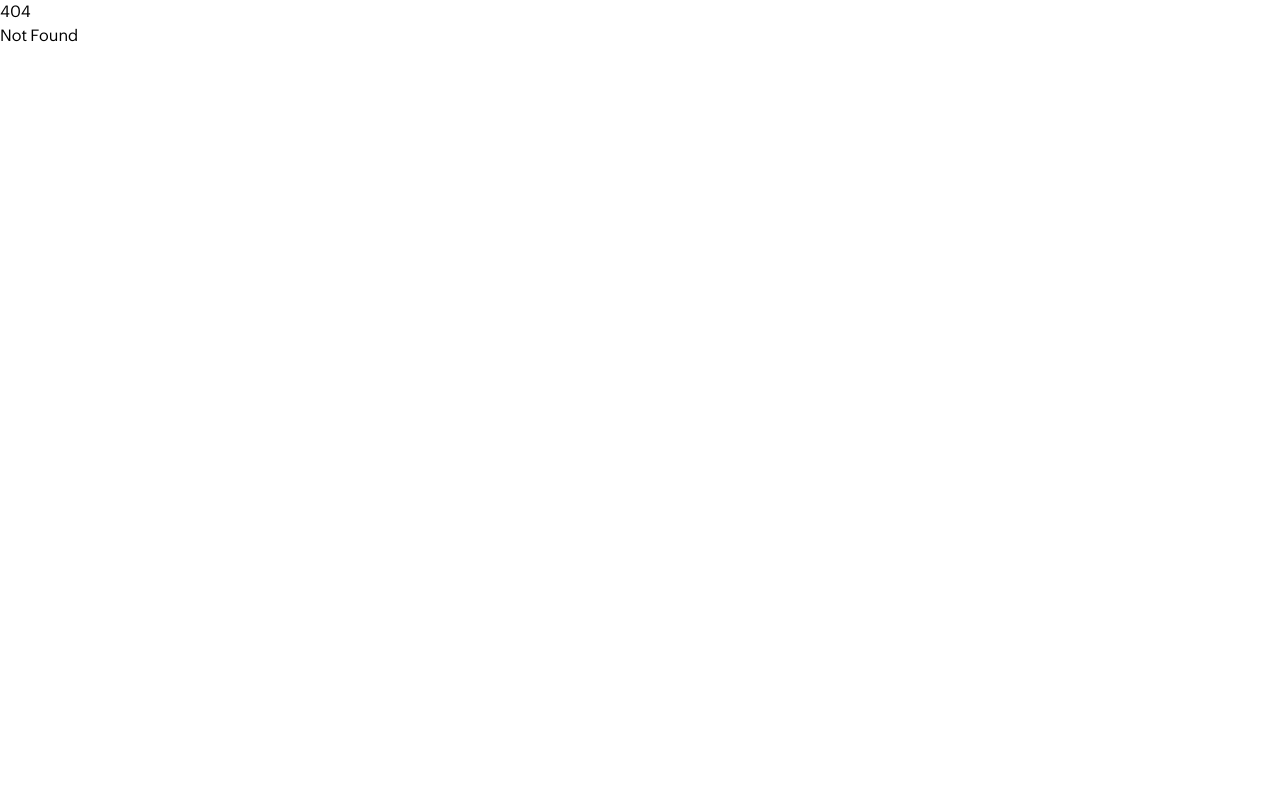
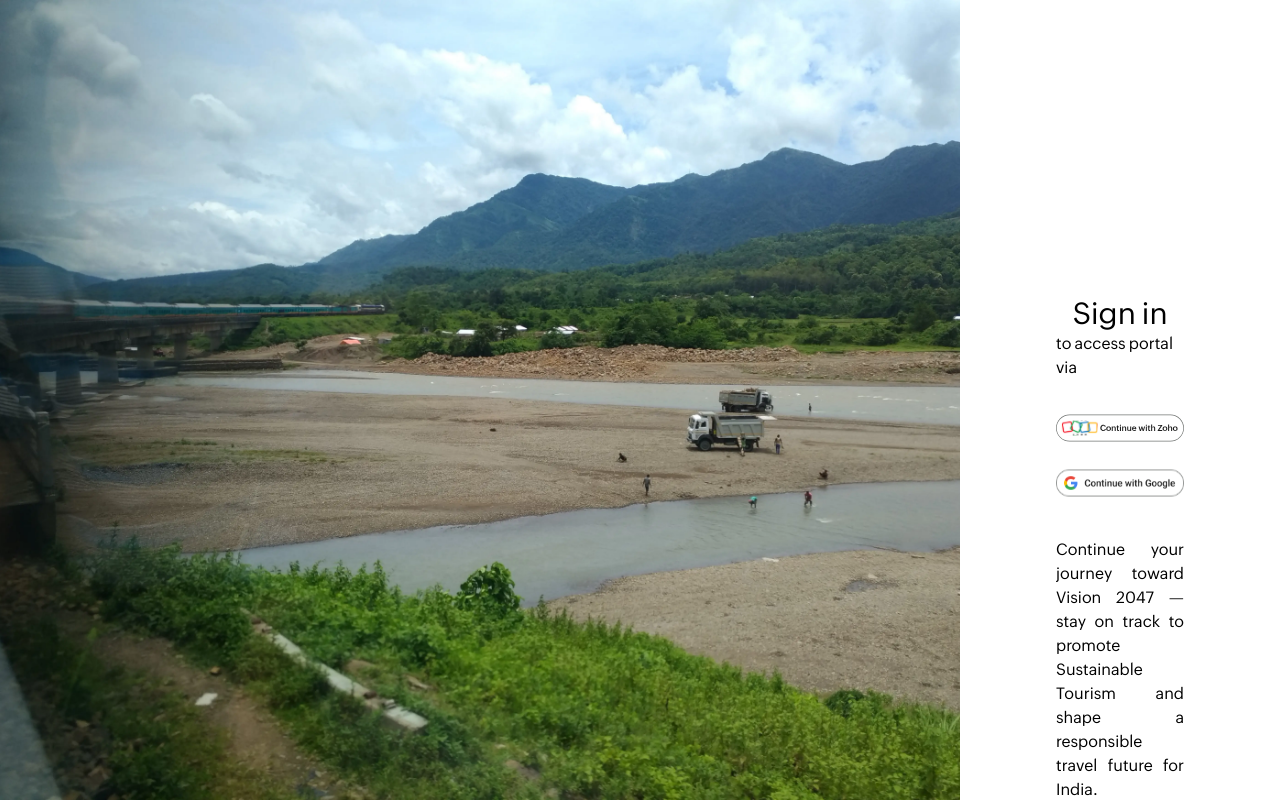
Before and after one commit to goanubhavbharat/gab-frontend, a SvelteKit app: page /auth/login in a window 1280 px wide. Before the commit this address had no page. Built offline with nearby package versions, Linux system fonts and the light colour scheme.

Commit message:
move login and register route under auth route

```diff
--- a/src/routes/register/+page.svelte
+++ b/src/routes/auth/login/+page.svelte
@@ -1,14 +1,14 @@
 <script lang="ts">
   import Zoho from "$lib/components/oauth2/Zoho.svelte";
   import Google from "$lib/components/oauth2/Google.svelte";
-  import main_image from "$lib/assets/images/register_screen.webp";
+  import main_image from "$lib/assets/images/auth_route.webp";
 </script>
 
 <svelte:head>
-  <title>Register | GoAnubhavBharat</title>
+  <title>Login | GoAnubhavBharat</title>
 </svelte:head>
 
-<section id="register-user" class="flex-none md:flex items-center h-screen">
+<section id="login" class="flex-none md:flex items-center h-screen">
   <div
     class="h-1/2 lg:h-full lg:w-3/4 w-full bg-cover bg-center"
     style={`background-image: url(${main_image});`}
@@ -16,10 +16,10 @@
   <div
     class="h-1/2 lg:w-1/4 flex flex-col bg-white p-18 md:p-24 rounded-md items-center"
   >
-    <h1 class="text-3xl font-medium">Sign up</h1>
+    <h1 class="text-3xl font-medium">Sign in</h1>
     <h2>to access portal via</h2>
 
-    <section id="register-oidc" class="flex flex-col mt-6">
+    <section id="login-oidc" class="flex flex-col mt-6">
       <form action="?/zoho" method="POST">
         <button type="submit">
           <Zoho />
@@ -32,9 +32,10 @@
       </form>
     </section>
 
-    <section id="register-note" class="mt-6 text-justify">
+    <section id="login-note" class="mt-6 text-justify">
       <p>
-        Join the movement toward Vision 2047 — sign up today and be a catalyst in driving Sustainable Tourism across India.
+        Continue your journey toward Vision 2047 — stay on track to promote
+        Sustainable Tourism and shape a responsible travel future for India.
       </p>
     </section>
   </div>
--- a/src/routes/login/+page.svelte
+++ b/src/routes/auth/register/+page.svelte
@@ -1,14 +1,14 @@
 <script lang="ts">
   import Zoho from "$lib/components/oauth2/Zoho.svelte";
   import Google from "$lib/components/oauth2/Google.svelte";
-  import main_image from "$lib/assets/images/login_screen.webp";
+  import main_image from "$lib/assets/images/auth_route.webp";
 </script>
 
 <svelte:head>
-  <title>Login | GoAnubhavBharat</title>
+  <title>Register | GoAnubhavBharat</title>
 </svelte:head>
 
-<section id="login" class="flex-none md:flex items-center h-screen">
+<section id="register-user" class="flex-none md:flex items-center h-screen">
   <div
     class="h-1/2 lg:h-full lg:w-3/4 w-full bg-cover bg-center"
     style={`background-image: url(${main_image});`}
@@ -16,10 +16,10 @@
   <div
     class="h-1/2 lg:w-1/4 flex flex-col bg-white p-18 md:p-24 rounded-md items-center"
   >
-    <h1 class="text-3xl font-medium">Sign in</h1>
+    <h1 class="text-3xl font-medium">Sign up</h1>
     <h2>to access portal via</h2>
 
-    <section id="login-oidc" class="flex flex-col mt-6">
+    <section id="register-oidc" class="flex flex-col mt-6">
       <form action="?/zoho" method="POST">
         <button type="submit">
           <Zoho />
@@ -31,5 +31,12 @@
         </button>
       </form>
     </section>
+
+    <section id="register-note" class="mt-6 text-justify">
+      <p>
+        Join the movement toward Vision 2047 — sign up today and be a catalyst
+        in driving Sustainable Tourism across India.
+      </p>
+    </section>
   </div>
 </section>
```
Also changed, not shown: src/lib/assets/images/auth_route.webp (renamed from src/lib/assets/images/register_screen.webp), src/lib/assets/images/sunrise.webp (renamed from src/lib/assets/images/login_screen.webp), src/routes/auth/login/+page.server.ts (renamed from src/routes/login/+page.server.ts), src/routes/auth/register/+page.server.ts (renamed from src/routes/register/+page.server.ts).
